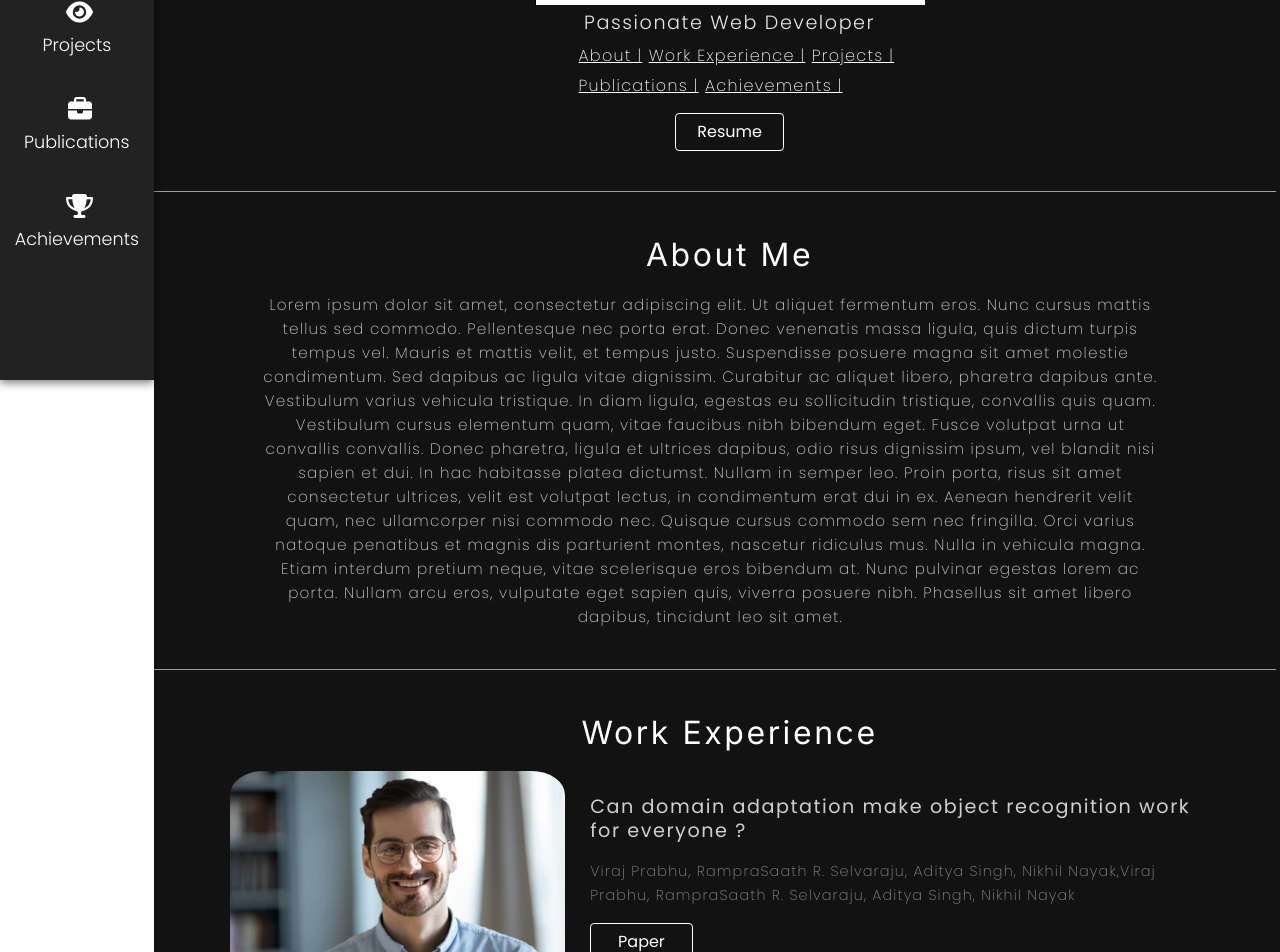
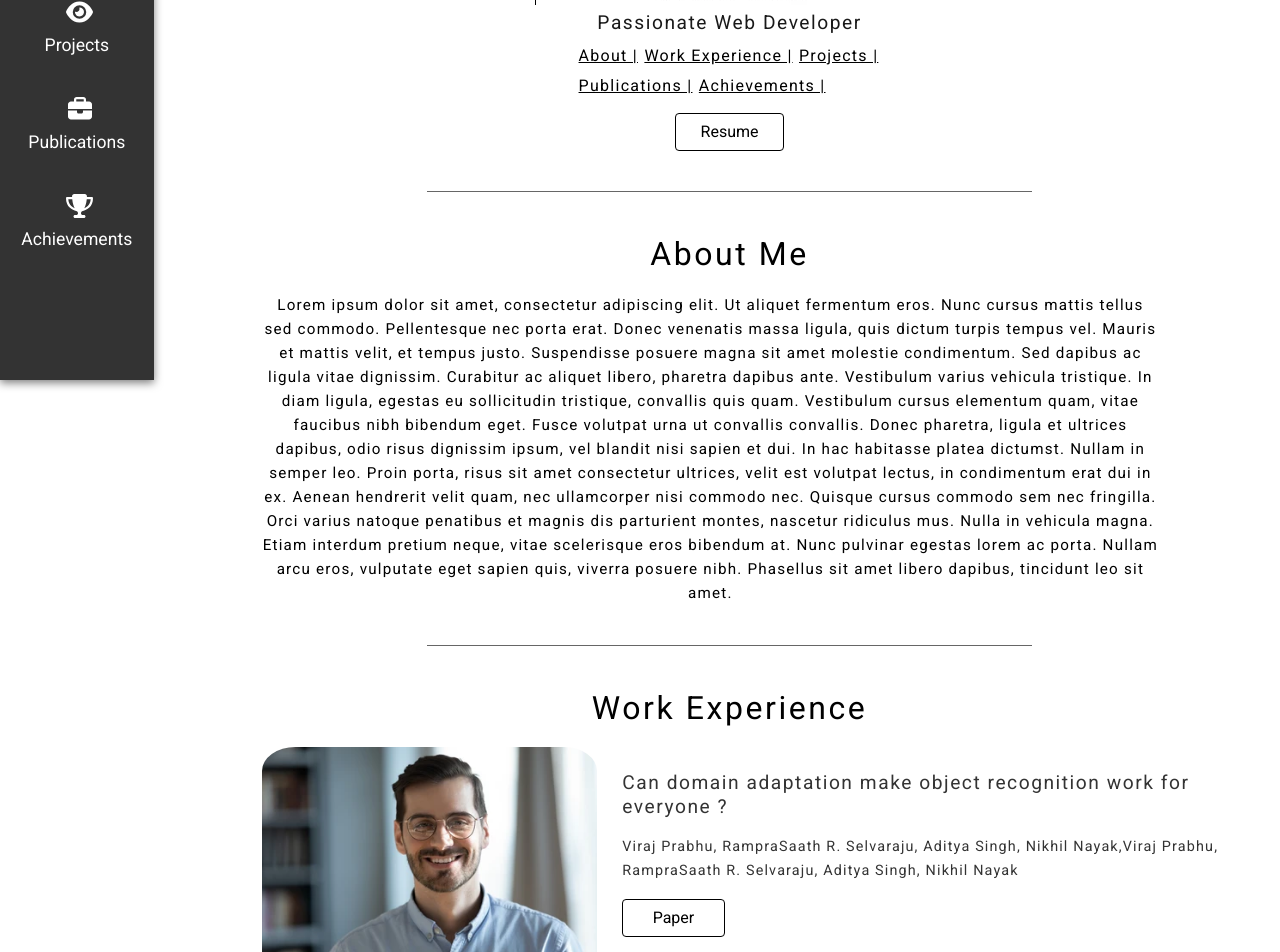
Before and after one commit to Sanikagoyal28/project_portfolio, a React (Create React App) app: page / in a window 1280 px wide. Shown: the part 420-1372 px from the top of the page. Built offline with nearby package versions, Linux system fonts and the light colour scheme.

Commit message:
Fix: Theme changes to the portfolio

```diff
--- a/package.json
+++ b/package.json
@@ -9,7 +9,7 @@
     "cra-template": "1.2.0",
     "react": "^18.2.0",
     "react-dom": "^18.2.0",
-    "react-scripts": "5.0.1"
+    "react-scripts": "^5.0.1"
   },
   "scripts": {
     "start": "react-scripts start",
--- a/src/App.js
+++ b/src/App.js
@@ -3,7 +3,7 @@ import Portfolio from "./component/portfolio/portfolio";
 
 function App() {
  return <>
- <Portfolio />
+ <Portfolio/>
  </>
 }
 
--- a/src/component/portfolio/portfolio.css
+++ b/src/component/portfolio/portfolio.css
@@ -1,4 +1,5 @@
-@import url('https://fonts.googleapis.com/css2?family=Inter:wght@200;300;400;500&family=Kaushan+Script&family=Manrope:wght@200;300;400&family=Montserrat:wght@200;300;400;500;600&family=Poppins:wght@200;300;400;500&family=Sora:wght@200;300;400&display=swap');
+/* @import url('https://fonts.googleapis.com/css2?family=Roboto:wght@400;300;400;500&family=Kaushan+Script&family=Manrope:wght@400;300;400&family=Montserrat:wght@400;300;400;500;600&family=Roboto:wght@400;300;400;500&family=Sora:wght@400;300;400&display=swap'); */
+@import url('https://fonts.googleapis.com/css2?family=Roboto&display=swap');
 
 * {
     box-sizing: border-box;
@@ -10,7 +11,7 @@
 .portfolio {
     margin-left: 12vw;
     padding-left: 2vw;
-    background-color: #121212;
+    background-color: #fff;
     padding-bottom: 40px;
 }
 
@@ -36,8 +37,8 @@
 }
 
 .homeHead {
-    color: #fff;
-    font-family: 'Inter';
+    color: black;
+    font-family: 'Roboto';
     font-style: normal;
     font-weight: 400;
     font-size: 1.7rem;
@@ -48,8 +49,8 @@
 .homeImage {}
 
 .homeText {
-    color: rgb(255, 255, 255, 0.9);
-    font-family: 'Poppins';
+    color: rgb(0, 0, 0, 0.9);
+    font-family: 'Roboto';
     font-style: normal;
     font-weight: 300;
     font-size: 1.2rem;
@@ -62,24 +63,24 @@
     list-style: none;
     display: flex;
     flex-wrap: wrap;
-    color: #fff;
+    color: black;
     margin-left: 4.2vw;
 }
 
 .homeLinks li {
-    font-family: 'Poppins';
+    font-family: 'Roboto';
     font-style: normal;
-    font-weight: 200;
+    font-weight: 400;
     font-size: 1rem;
     line-height: 30px;
     letter-spacing: 0.08em;
     text-decoration: underline;
-    cursor: pointer;
+    cursor: poRoboto;
     margin-right: 0.5vw;
 }
 
 a {
-    color: #fff;
+    color: black;
     text-decoration: none;
 }
 
@@ -100,22 +101,22 @@ a:hover {
 .homeBtn {
     width: 8.5vw;
     height: 38px;
-    border: 1px solid #fff;
+    border: 1px solid black;
     outline: none;
     background: none;
     border-radius: 4px;
-    font-family: 'Poppins';
+    font-family: 'Roboto';
     font-style: normal;
     font-weight: 400;
     font-size: 16px;
     line-height: 24px;
-    color: #FFFFFF;
+    color: blackFFF;
     margin-top: 12px;
-    cursor: pointer;
+    cursor: poRoboto;
 }
 
 .homeBtn:hover {
-    background: #fff;
+    background: black;
     border: none;
     outline: none;
     border-radius: 4px;
@@ -124,10 +125,11 @@ a:hover {
 
 /* horizontal rule */
 .divider {
-    margin-left: -2vw;
-    width: 102%;
+    margin-left: auto;
+    margin-right: auto;
+    width: 55%;
     border: none;
-    border-bottom: 1px solid rgb(255, 255, 255, 0.6);
+    border-bottom: 1px solid rgb(0, 0, 0, 0.6);
 }
 
 /* about */
@@ -137,10 +139,10 @@ a:hover {
 }
 
 .aboutHead {
-    color: #fff;
-    font-family: 'Inter';
+    color: black;
+    font-family: 'Roboto';
     font-style: normal;
-    font-weight: 400;
+    font-weight: 500;
     font-size: 2rem;
     line-height: 45px;
     letter-spacing: 0.08em;
@@ -149,13 +151,13 @@ a:hover {
 }
 
 .aboutText {
-    font-family: 'Poppins';
+    font-family: 'Roboto';
     font-style: normal;
-    font-weight: 200;
+    font-weight: 400;
     font-size: 0.95rem;
     line-height: 24px;
     letter-spacing: 0.08em;
-    color: rgb(255, 255, 255, 0.8);
+    color: rgb(0, 0, 0);
     width: 70vw;
     margin-left: 6.5vw;
 }
@@ -170,7 +172,7 @@ a:hover {
 .card {
     display: flex;
     width: 70vw;
-    margin-left: 4vw;
+    margin-left: 6.5vw;
 }
 
 .cardImage {
@@ -189,25 +191,25 @@ a:hover {
 }
 
 .cardHead {
-    font-family: 'Poppins';
+    font-family: 'Roboto';
     font-style: normal;
     font-weight: 400;
     font-size: 1.2rem;
     line-height: 24px;
     letter-spacing: 0.08em;
-    color: rgb(255, 255, 255, 0.8);
+    color: rgb(0, 0, 0, 0.8);
     width: 48vw;
     margin-bottom: 16px;
 }
 
 .cardText {
-    font-family: 'Poppins';
+    font-family: 'Roboto';
     font-style: normal;
-    font-weight: 200;
+    font-weight: 400;
     font-size: 0.9rem;
     line-height: 24px;
     letter-spacing: 0.08em;
-    color: rgb(255, 255, 255, 0.5);
+    color: rgb(0, 0, 0, 0.8);
     width: 48vw;
     margin-bottom: 16px;
 }
@@ -215,21 +217,21 @@ a:hover {
 .cardBtn {
     width: 8vw;
     height: 38px;
-    border: 1px solid #fff;
+    border: 1px solid black;
     outline: none;
     background: none;
     border-radius: 4px;
-    font-family: 'Poppins';
+    font-family: 'Roboto';
     font-style: normal;
     font-weight: 400;
     font-size: 16px;
     line-height: 24px;
-    color: #FFFFFF;
-    cursor: pointer;
+    color: blackFFF;
+    cursor: poRoboto;
 }
 
 .cardBtn:hover {
-    background: #fff;
+    background: black;
     border: none;
     outline: none;
     border-radius: 4px;
@@ -245,7 +247,7 @@ a:hover {
 label #btn,
 label #cancel {
     position: absolute;
-    cursor: pointer;
+    cursor: poRoboto;
     display: none;
 }
 
@@ -266,7 +268,7 @@ label #cancel {
     left: -30vw;
     top: 12px;
     font-size: 2rem;
-    color: #fff;
+    color: black;
     opacity: 0.9;
     padding: 4px 9px;
     transition: all 0.5s ease;
@@ -281,7 +283,7 @@ label #cancel {
 }
 
 .sidebar,#new_sidebar {
-    background-color: #222;
+    background-color: #333;
     background-blend-mode: lighten;
     filter: drop-shadow(0px 3px 4px rgba(0, 0, 0, 0.5));
     width: 12vw;
@@ -301,28 +303,36 @@ label #cancel {
 }
 
 .sbDiv:hover {
-    background-color: #000;
+    background-color: #222;
     transition: 2ms;
+}
+
+.sbDiv > a:hover {
+    text-decoration: none;
 }
 
 .homeIcon {
     margin-left: 0.5vw;
     font-size: 1.5rem;
     margin-bottom: 8px;
-    color: #fff;
+    color: white;
 
 }
 
 .sbText {
-    font-family: 'Poppins';
+    font-family: 'Roboto';
     font-style: normal;
     font-weight: 300;
     font-size: 1.1rem;
     line-height: 23px;
-    color: #fff;
+    color: white;
     margin-top: 2px;
     text-transform: capitalize;
-    cursor: pointer;
+    cursor: poRoboto;
+}
+
+.list{
+    list-style: none;
 }
 
 .sidebar,#new_sidebar >a {
@@ -353,7 +363,7 @@ label > #no_cancel {
     }
 }
 
-@media(max-width:1200px) {
+@media(max-width:1400px) {
     .homeHead {
         font-size: 1.6rem;
     }
@@ -583,7 +593,7 @@ label > #no_cancel {
 
     .cardImage {
         width: 350px;
-        height: 200px;
+        height: 400px;
     }
 }
 
@@ -603,7 +613,7 @@ label > #no_cancel {
 
     .cardImage {
         width: 270px;
-        height: 200px;
+        height: 400px;
     }
 }
 
@@ -759,7 +769,7 @@ label > #no_cancel {
     }
 
     .cardImage {
-        width: 200px;
+        width: 400px;
         height: 180px;
     }
 }
@@ -1077,7 +1087,7 @@ label > #no_cancel {
     }
 
     .cardImage {
-        height: 200px;
+        height: 400px;
     }
     label #btn {
         right:20px;
@@ -1141,7 +1151,7 @@ label > #no_cancel {
     }
 
     .cardImage {
-        height: 200px;
+        height: 400px;
     }
 
     .homeImage {
```
Also changed, not shown: 1 other file (tests, documents, lock files or other folders).
